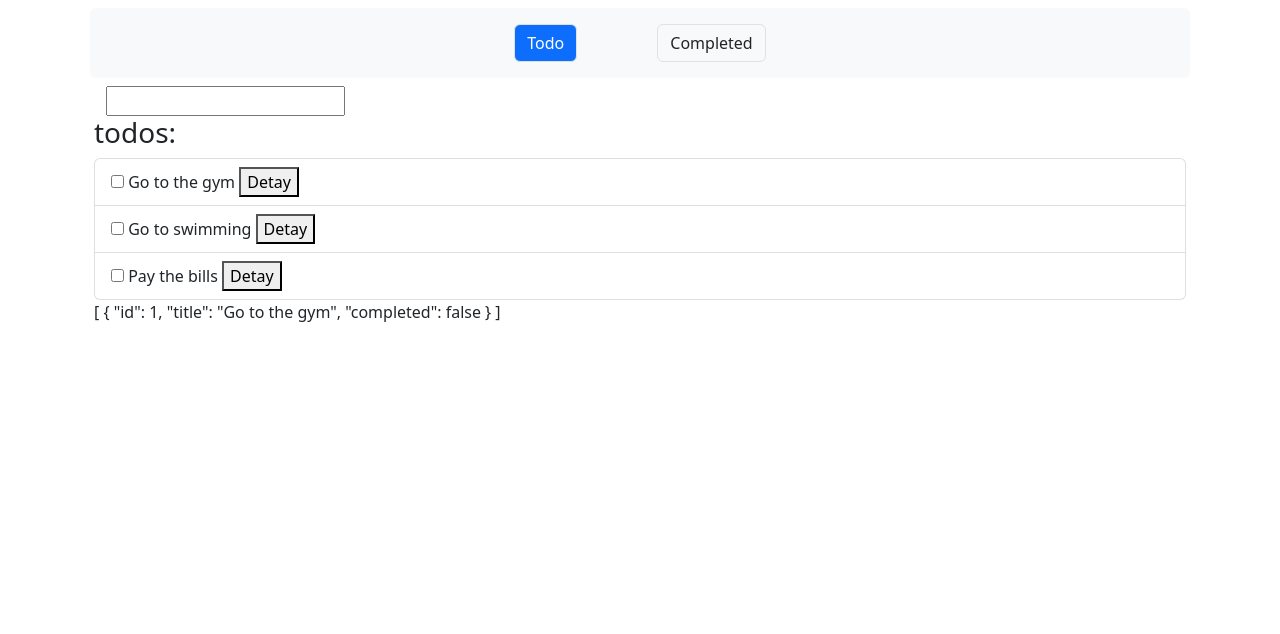
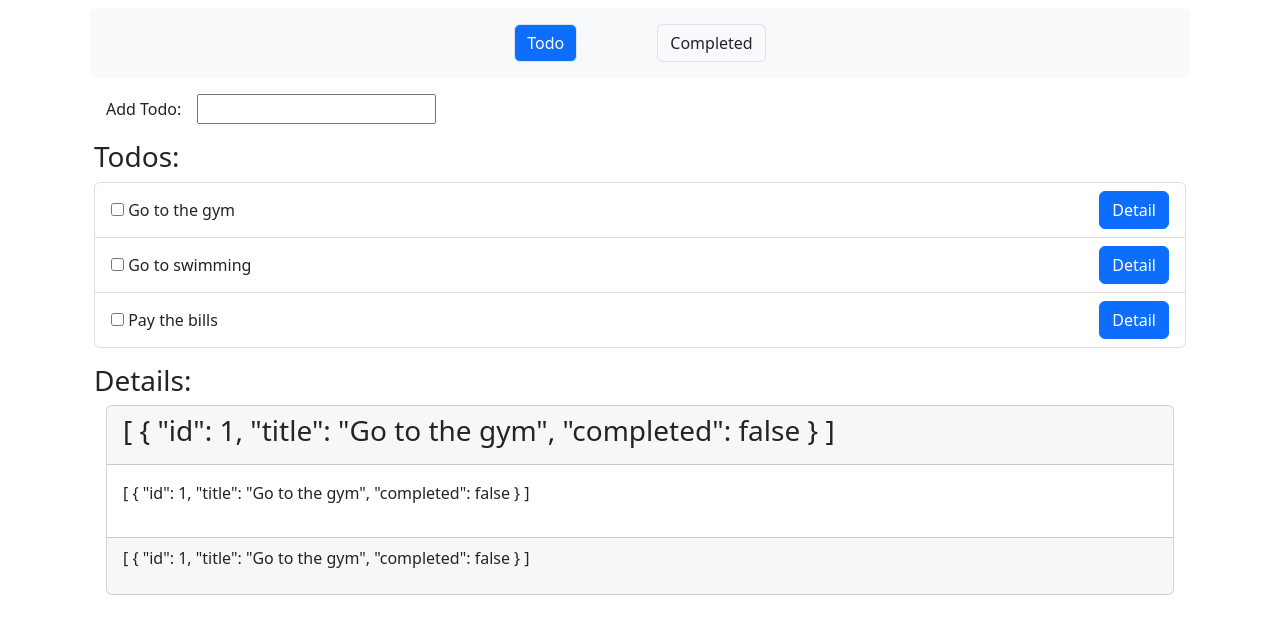
Before and after one commit to tugrankenger/vue3-composition-api-todo, a Vue app: page /detail/1 in a window 1280 px wide. Shown: the top 634 px of the page. Built offline with nearby package versions, Linux system fonts and the light colour scheme.

Commit message:
added eslint, pinia and manage state from pinia store

```diff
--- a/package.json
+++ b/package.json
@@ -8,11 +8,15 @@
     "preview": "vite preview"
   },
   "dependencies": {
+    "pinia": "^2.0.14",
     "vue": "^3.2.25",
     "vue-router": "^4.0.16"
   },
   "devDependencies": {
     "@vitejs/plugin-vue": "^2.3.3",
-    "vite": "^2.9.9"
+    "eslint": "^8.17.0",
+    "eslint-plugin-vue": "^9.1.1",
+    "vite": "^2.9.9",
+    "vite-plugin-eslint": "^1.6.1"
   }
 }
--- a/src/App.vue
+++ b/src/App.vue
@@ -8,39 +8,42 @@
         <router-link :to="{name:'completedPage'}" class="btn border text-decoration-none" active-class="bg-primary text-white">Completed</router-link>
       </li>
     </ul>
-    <router-view @add-todo="addTodo" :todos="state.todos"  />
+    <router-view @add-todo="addTodo" :todos="todosStore.todos"  />
   </div>
 </template>
 
 <script setup>
-import New from "./components/New.vue"
-import Todo from "./components/Todo.vue"
-import Completed from "./components/Completed.vue"
-import { reactive } from "@vue/reactivity"
+// import New from "./components/New.vue"
+// import Todo from "./components/Todo.vue"
+// import Completed from "./components/Completed.vue"
+// import { reactive } from "@vue/reactivity"
+import {todos} from "./stores/todos"
 
-const state = reactive({
-  todos:[
-    {
-      id:1,
-      title:"Go to the gym",
-      completed: false
-    },
-    {
-      id:2,
-      title:"Go to swimming",
-      completed: false
-    },
-    {
-      id:3,
-      title:"Pay the bills",
-      completed: false
-    }
-  ]
-})
+const todosStore = todos();
+
+// const state = reactive({
+//   todos:[
+//     {
+//       id:1,
+//       title:"Go to the gym",
+//       completed: false
+//     },
+//     {
+//       id:2,
+//       title:"Go to swimming",
+//       completed: false
+//     },
+//     {
+//       id:3,
+//       title:"Pay the bills",
+//       completed: false
+//     }
+//   ]
+// })
 
 const addTodo =(title) =>{
-  state.todos.push({
-    id:state.todos.length+1,
+  todosStore.todos.push({
+    id:todosStore.todos.length+1,
     title:title,
     completed:false
   })
--- a/src/components/Detail.vue
+++ b/src/components/Detail.vue
@@ -11,12 +11,20 @@ const filterId = () =>{
     return props.todos.filter((item) => item.id == route.params.id)
 }
 
-
-
 </script>
 
 <template>
-    <div>
-        {{ filterId() }}
+    <div class="container">
+        <div class="card">
+            <div class="card-header">
+                <h3>{{filterId()}}</h3>
+            </div>
+            <div class="card-body">
+                <p>{{filterId()}}</p>
+            </div>
+            <div class="card-footer">
+                <p>{{filterId()}}</p>
+            </div>
+        </div>
     </div>
 </template>
--- a/src/components/New.vue
+++ b/src/components/New.vue
@@ -1,6 +1,9 @@
 <template>
     <div class="container">
-        <input type="text" @keydown.enter="addTodo">
+        <div class="d-flex align-items-center gap-3 my-3">
+            <label for="">Add Todo:</label>
+            <input type="text" @keydown.enter="addTodo">
+        </div>
     </div>
 </template>
 
--- a/src/main.js
+++ b/src/main.js
@@ -1,7 +1,9 @@
 import { createApp } from 'vue'
 import App from './App.vue'
 import router from './router'
+import { createPinia } from 'pinia'
 
 const app= createApp(App)
 app.use(router)
+app.use(createPinia())
 app.mount('#app')
--- /dev/null
+++ b/src/stores/todos.js
@@ -0,0 +1,26 @@
+import {
+    defineStore
+} from "pinia"
+
+export const todos = defineStore("todos", {
+    state: () => {
+        return {
+            todos: [{
+                    id: 1,
+                    title: "Go to the gym",
+                    completed: false
+                },
+                {
+                    id: 2,
+                    title: "Go to swimming",
+                    completed: false
+                },
+                {
+                    id: 3,
+                    title: "Pay the bills",
+                    completed: false
+                }
+            ]
+        }
+    },
+});
--- a/src/views/CompletedPage.vue
+++ b/src/views/CompletedPage.vue
@@ -11,7 +11,6 @@
 </template>
 
 <script setup>
-    import {computed} from 'vue'
 
     const props = defineProps({
         todos: Array
--- a/src/views/HomePage.vue
+++ b/src/views/HomePage.vue
@@ -3,50 +3,53 @@
         <div class="new">
             <new @add-todo="addTodo" />
         </div>
-        <h3>todos:</h3>
+        <h3>Todos:</h3>
         <ul class="list-group">
-            <li v-for="todo in todos" :key="todo.id" class="list-group-item">
-                <input type="checkbox" v-model="todo.completed">
-                {{todo.title}}
-                <button @click="onDetail(todo.id, todo.title)">Detay</button>
+            <li v-for="todo in todos" :key="todo.id"
+                class="list-group-item d-flex justify-content-between align-items-center">
+                <div>
+                    <input type="checkbox" v-model="todo.completed">
+                    {{ todo.title }}
+                </div>
+                <button @click="onDetail(todo.id, todo.title)" class="btn btn-primary">Detail</button>
             </li>
         </ul>
-
-        <div class="todo-detail">
-            <router-view :todos="props.todos"/>
+        <div class="todo-detail my-3">
+            <h3>Details:</h3>
+            <router-view :todos="props.todos" />
         </div>
     </div>
 </template>
 
 <script setup>
 import New from '../components/New.vue'
-import {computed} from 'vue'
-import {useRouter} from 'vue-router'
+import { computed } from 'vue'
+import { useRouter } from 'vue-router'
 
 const router = useRouter()
 
 const props = defineProps({
-    todos:Array
+    todos: Array
 })
 
 const emit = defineEmits(['addTodo']);
 
-const todos = computed(()=>{
+const todos = computed(() => {
     let completed = []
-    props.todos.filter((item) =>{
-       if(!item.completed){
+    props.todos.filter((item) => {
+        if (!item.completed) {
             completed.push(item)
         }
     })
     return completed;
 })
 
-const addTodo =(text) =>{
+const addTodo = (text) => {
     console.log("text in home page", text)
-    emit('add-todo',text)
+    emit('add-todo', text)
 }
 
-const onDetail = (todoId, title) => {
-    router.push({name: 'todoDetail', params: {id: todoId }})
+const onDetail = (todoId) => {
+    router.push({ name: 'todoDetail', params: { id: todoId } })
 }
 </script>
--- a/vite.config.js
+++ b/vite.config.js
@@ -1,7 +1,10 @@
 import { defineConfig } from 'vite'
 import vue from '@vitejs/plugin-vue'
+import eslintPlugin from 'vite-plugin-eslint';
+
 
 // https://vitejs.dev/config/
 export default defineConfig({
-  plugins: [vue()]
+  plugins: [eslintPlugin(), vue()]
+
 })
```
Also changed, not shown: .eslintrc.json (added), 1 other file (tests, documents, lock files or other folders).
